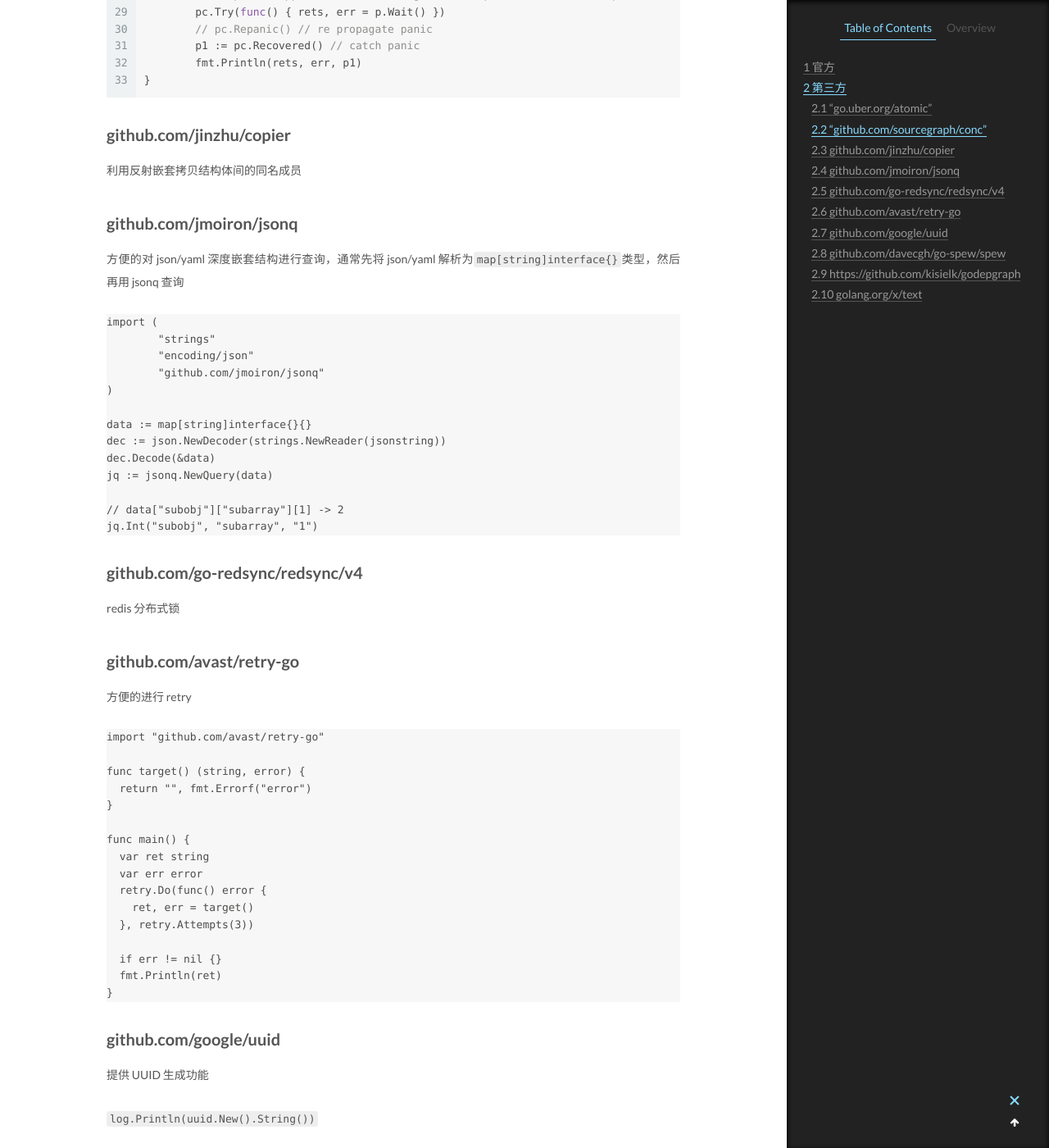
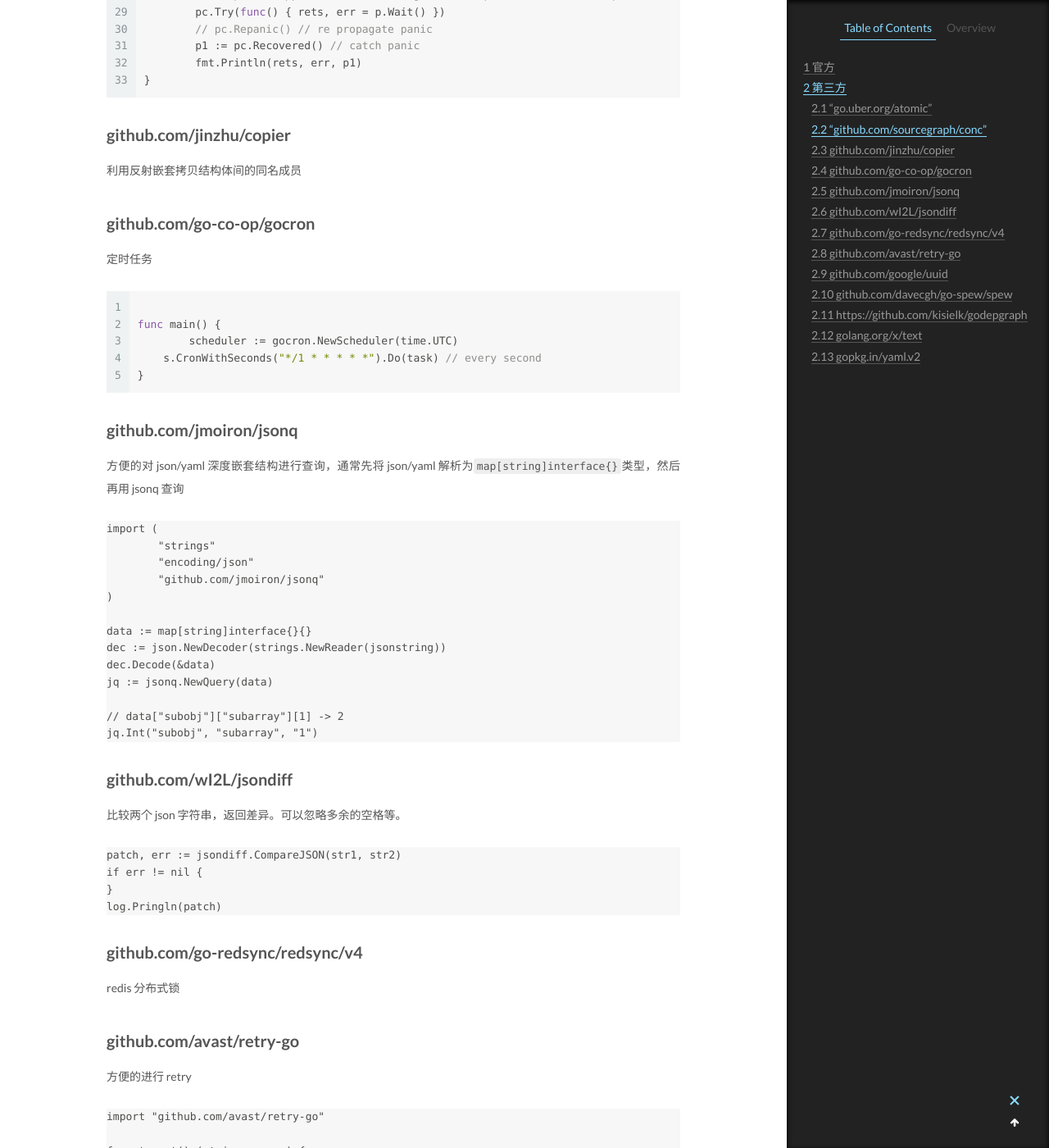
Before and after one commit to CodeHunter2006/CodeHunter2006.github.io, a Jekyll site: the page built from _posts/2019-12-28-Go_Package.md, in a window 1280 px wide and 1400 px high, scrolled down 13680 px. Shown: the whole window at 82% size. Built offline with Jekyll 4.4.1, drawn with Linux system fonts in a browser that asks for light colours; some of the changed text lies outside the part shown.

Commit message:
doc: add contents

````diff
--- a/_posts/2019-12-28-Go_Package.md
+++ b/_posts/2019-12-28-Go_Package.md
@@ -608,6 +608,18 @@
 
 利用反射嵌套拷贝结构体间的同名成员
 
+## github.com/go-co-op/gocron
+
+定时任务
+
+```go
+
+func main() {
+  	scheduler := gocron.NewScheduler(time.UTC)
+    s.CronWithSeconds("*/1 * * * * *").Do(task) // every second
+}
+```
+
 ## github.com/jmoiron/jsonq
 
 方便的对 json/yaml 深度嵌套结构进行查询，通常先将 json/yaml 解析为`map[string]interface{}`类型，然后再用 jsonq 查询
@@ -626,6 +638,17 @@
 
 // data["subobj"]["subarray"][1] -> 2
 jq.Int("subobj", "subarray", "1")
+```
+
+## github.com/wI2L/jsondiff
+
+比较两个 json 字符串，返回差异。可以忽略多余的空格等。
+
+```Go
+patch, err := jsondiff.CompareJSON(str1, str2)
+if err != nil {
+}
+log.Pringln(patch)
 ```
 
 ## github.com/go-redsync/redsync/v4
@@ -676,3 +699,12 @@
 ## golang.org/x/text
 
 实现了各种文本编码、字符集相关操作
+
+## gopkg.in/yaml.v2
+
+yaml 操作，用法和 json 包类似。
+
+```Go
+if err := yaml.Unmarshal([]byte(str), &config); err != nil {
+}
+```
````
Also changed, not shown: _posts/2022-08-20-English_Abbreviation.md (+1 -0 lines), _posts/2023-09-26-VirtualThreadVSGoroutine.md (added, +26 -0 lines), assets/images/2023-09-26-VirtualThreadVSGoroutine_1.webp (added).
